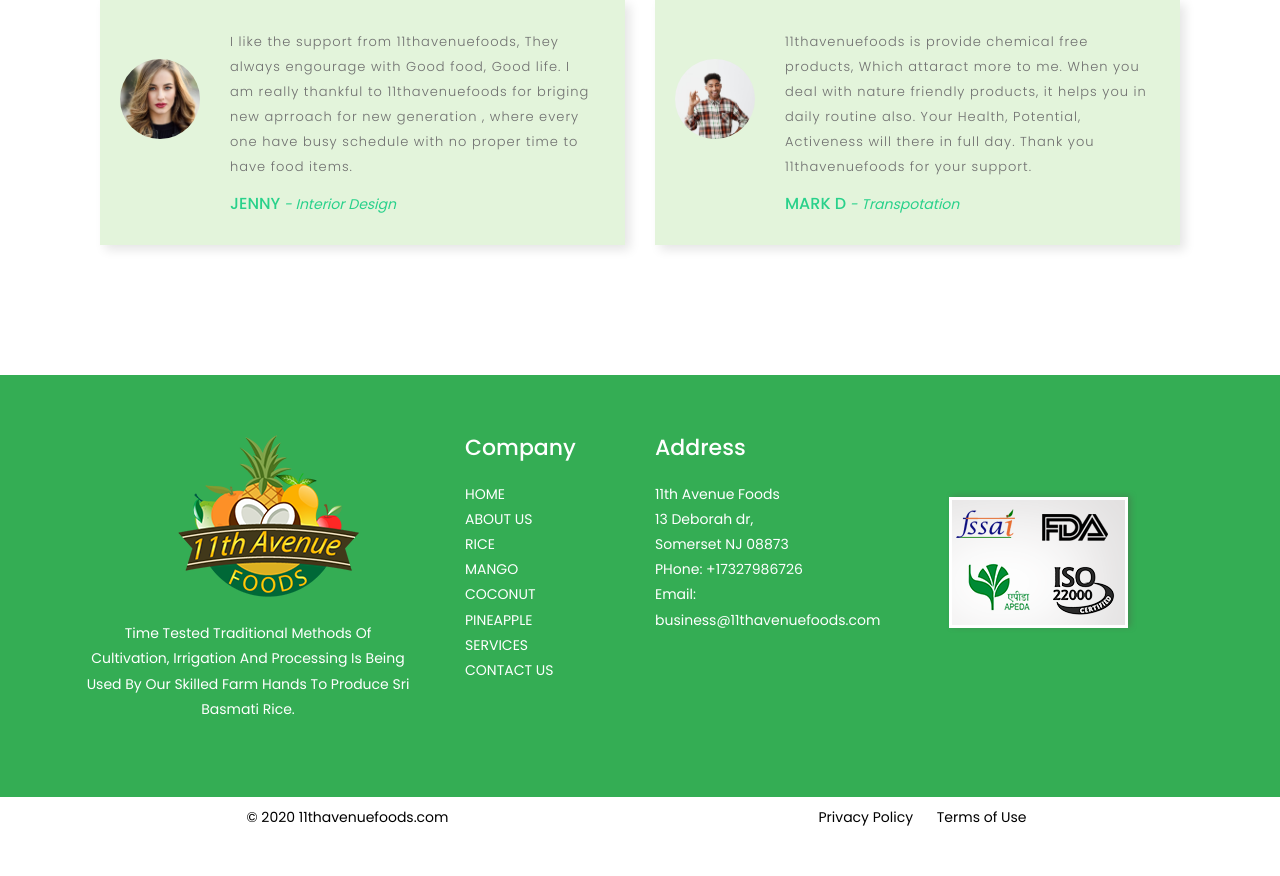
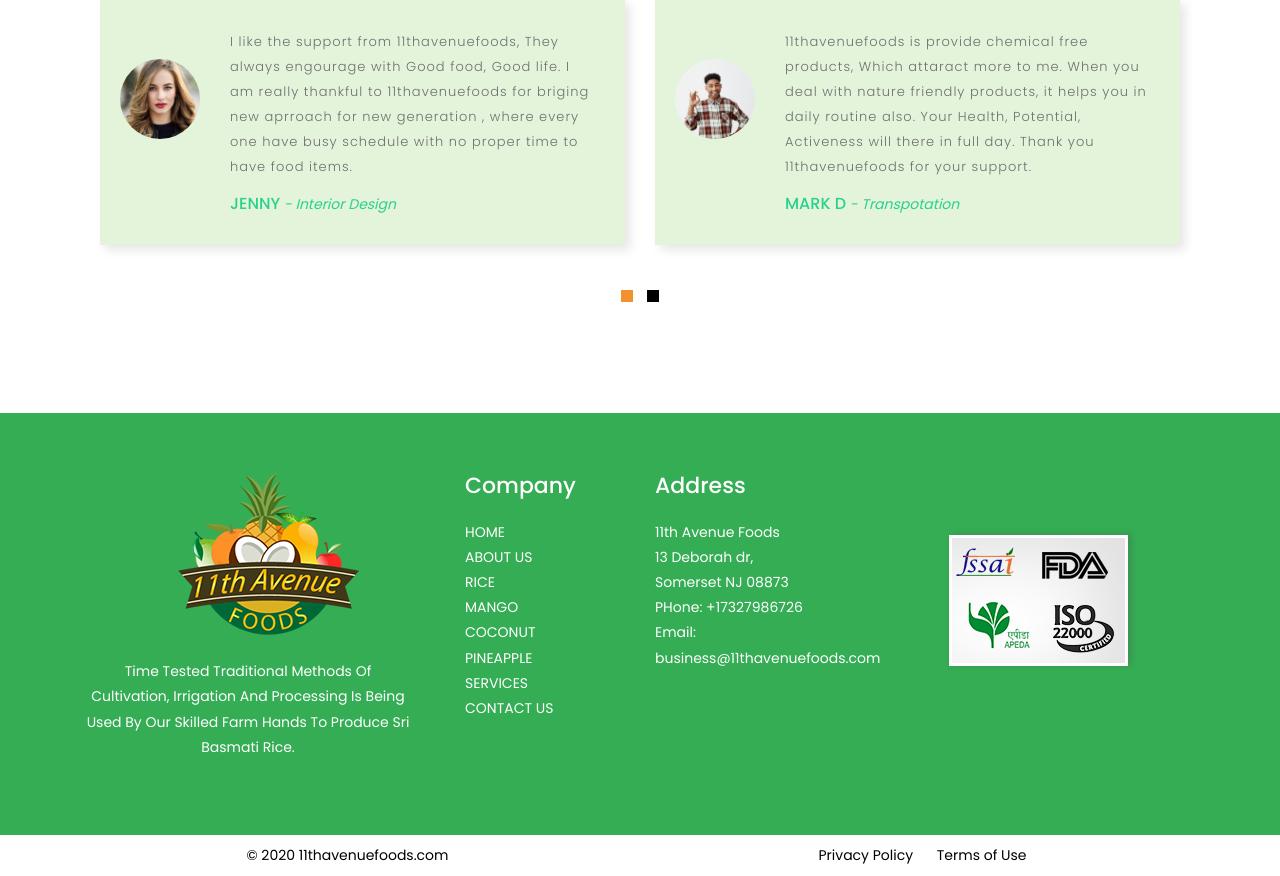
Before and after one commit to skv4u/11thavenuefoods, a PHP site: page / in a window 1280 px wide. Shown: the part 5567-6443 px from the top of the page. Before the commit the page ends 6393 px from the top, so only its background shows below. Run offline with PHP 8.4, Linux system fonts and the light colour scheme.

Commit message:
Issue fixed

```diff
--- /dev/null
+++ b/css/owl.theme.min.css
@@ -0,0 +1 @@
+.owl-theme .owl-controls{margin-top:10px;text-align:center}.owl-theme .owl-controls .owl-buttons div{color:#FFF;display:inline-block;zoom:1;*display:inline;margin:5px;padding:3px 10px;font-size:12px;-webkit-border-radius:30px;-moz-border-radius:30px;border-radius:30px;background:#869791;filter:Alpha(Opacity=50);opacity:.5}.owl-theme .owl-controls.clickable .owl-buttons div:hover{filter:Alpha(Opacity=100);opacity:1;text-decoration:none}.owl-theme .owl-controls .owl-page{display:inline-block;zoom:1;*display:inline}.owl-theme .owl-controls .owl-page span{display:block;width:12px;height:12px;margin:5px 7px;filter:Alpha(Opacity=50);opacity:.5;-webkit-border-radius:20px;-moz-border-radius:20px;border-radius:20px;background:#869791}.owl-theme .owl-controls .owl-page.active span,.owl-theme .owl-controls.clickable .owl-page:hover span{filter:Alpha(Opacity=100);opacity:1}.owl-theme .owl-controls .owl-page span.owl-numbers{height:auto;width:auto;color:#FFF;padding:2px 10px;font-size:12px;-webkit-border-radius:30px;-moz-border-radius:30px;border-radius:30px}.owl-item.loading{min-height:150px;background:url(AjaxLoader.gif) no-repeat center center}
--- a/view/header.php
+++ b/view/header.php
@@ -33,7 +33,7 @@
       <link rel="stylesheet" href="./css/style.css">
       <link rel="stylesheet" href="./css/slimscroll.css">
       <link rel="stylesheet" href="./css/owl.carousel.min.css">
-      <!-- <link rel="stylesheet" href="https://cdnjs.cloudflare.com/ajax/libs/owl-carousel/1.3.3/owl.theme.min.css"> -->
+      <link rel="stylesheet" href="./css/owl.theme.min.css">
    </head>
    <body>
       <!--header--->
```
